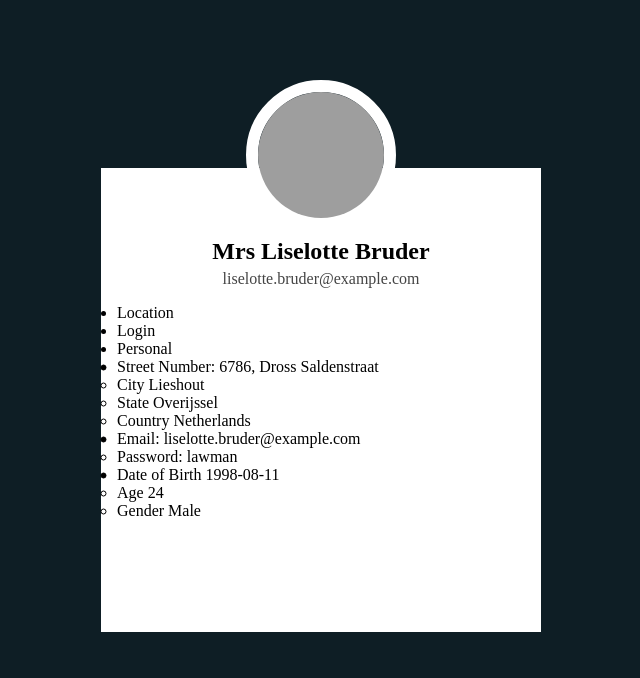
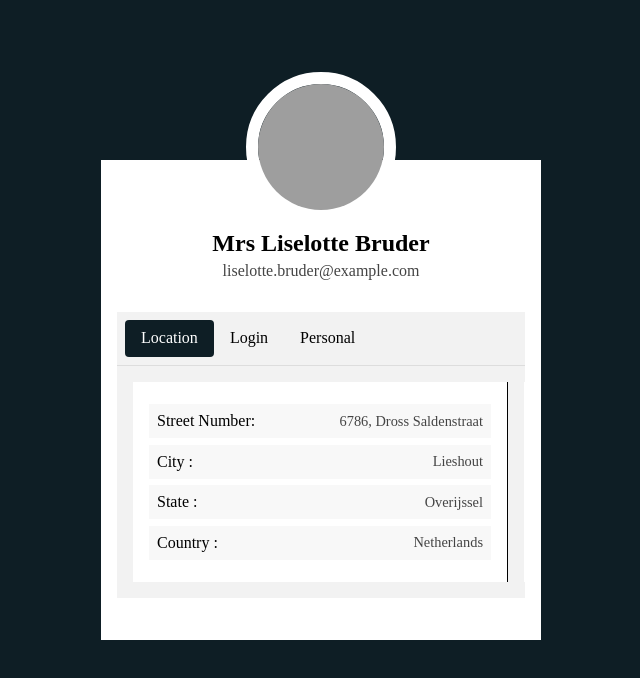
Before and after one commit to Ashik-Mahmud/random-users-api, a plain HTML site: page index.html in a window 1280 px wide. Shown: the whole page, without its empty margins (319-959 px from the left). Drawn offline with Linux system fonts and the light colour scheme; grey boxes are pictures that could not be loaded.

Commit message:
yeah! design part done of random user generator

```diff
--- a/assets/css/style.css
+++ b/assets/css/style.css
@@ -31,6 +31,7 @@ body{
     background: var(--secondary-color);
     padding: 1rem;
     position: relative;
+    max-height: 480px;
 }
 .wrapper .avatar{
     width: 150px;
@@ -65,4 +66,57 @@ body{
 
 .address{
     position: relative;
+    margin-top:2rem;
 }
+.address ul{
+    list-style: none;
+    margin: 0px;
+    padding: 0px;
+}
+.address .address-header .header-title{
+    position: relative;
+    display: flex;
+    align-items: center;
+    padding: 0.5rem;
+    background-color: #f2f2f2;
+    border-bottom: 1px solid #ddd;
+}
+.header-title li{
+    cursor: pointer;
+    user-select: none;
+    padding: .6rem 1rem;
+    border-radius: 4px;
+}
+.header-title li.active{
+    background-color: var(--primary-color);
+    color: var(--secondary-color);
+}
+
+.address ul.display-info{
+    padding: 1rem;
+    background-color: #f2f2f2;
+    display: flex;
+    overflow: hidden;
+}
+ul.display-info li.location,
+ul.display-info li.login-info,
+ul.display-info li.personal{
+    padding: 1rem;
+    background-color: var(--secondary-color);
+    margin: 0rem 0rem;
+    min-width: 375px;
+    border-right: 1px solid;
+    margin-right: 1rem;
+}
+.display-info li ul li{
+    margin: .4rem 0rem;
+    display: flex;
+    align-items: center;
+    justify-content: space-between;
+    background-color: #f8f8f8;
+    padding: .5rem;
+}
+.display-info li ul li span{
+    font-size: .9rem;
+    color: #444;
+}
--- a/index.html
+++ b/index.html
@@ -23,8 +23,8 @@
             </div>
             <div class="address">
                 <div class="address-header">
-                    <ul>
-                        <li>Location</li>
+                    <ul class="header-title">
+                        <li class="active">Location</li>
                         <li>Login</li>
                         <li>Personal</li>
                     </ul>
@@ -32,9 +32,9 @@
                         <li class="location">
                             <ul>
                                 <li>Street Number: <span>6786, Dross Saldenstraat</span></li>
-                                <li>City <span>Lieshout</span> </li>
-                                <li>State <span>Overijssel</span></li>
-                                <li>Country <span>Netherlands</span></li>
+                                <li>City : <span>Lieshout</span> </li>
+                                <li>State : <span>Overijssel</span></li>
+                                <li>Country : <span>Netherlands</span></li>
                             </ul>
                         </li>
                         <li class="login-info">
```
